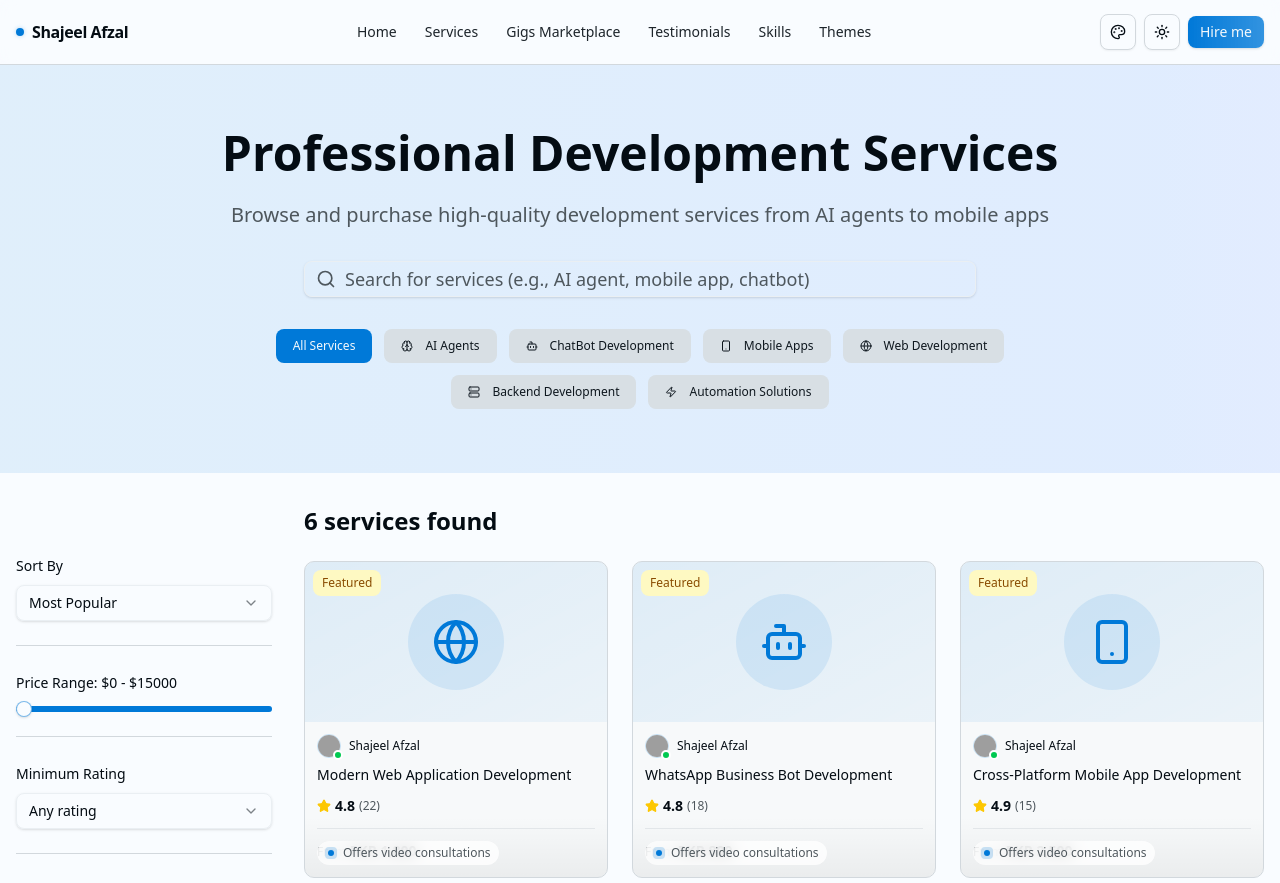
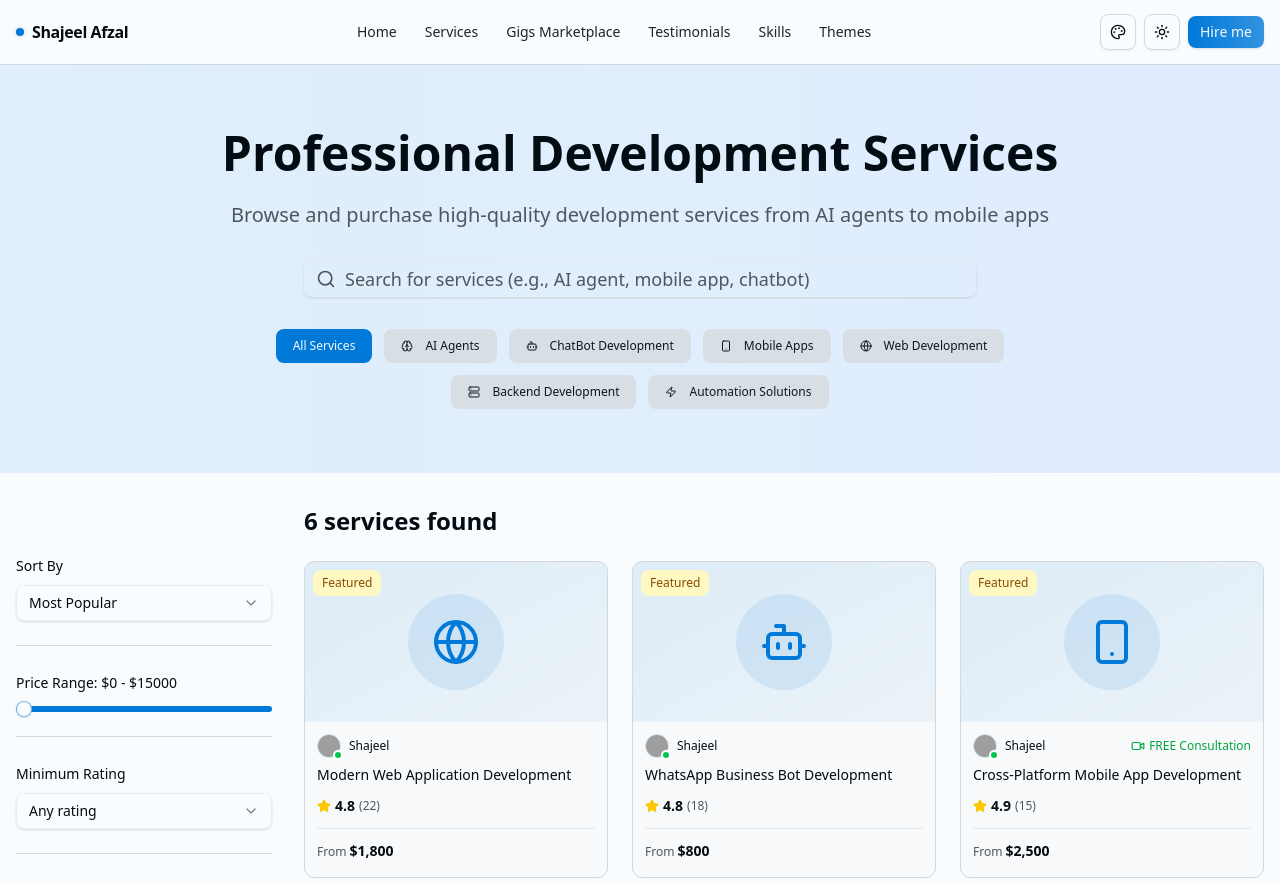
Before and after one commit to Shajeel-Afzal/ShajeelAfzal_NextJS, a Next.js app: page /gigs in a window 1280 px wide. Shown: the top 883 px of the page. Built offline with nearby package versions, Linux system fonts and the light colour scheme; grey boxes are pictures that could not be loaded.

Commit message:
Enhance GigCardV2 component with free consultation badge and update gig data structure to include freeConsultation property

```diff
--- a/src/app/gigs/components/gig-card-v2.tsx
+++ b/src/app/gigs/components/gig-card-v2.tsx
@@ -1,6 +1,6 @@
 "use client";
 
-import { Star, Heart } from "lucide-react";
+import { Star, Heart, Video } from "lucide-react";
 import { Badge } from "@/components/ui/badge";
 import { Gig } from "@/types/gigs";
 import Link from "next/link";
@@ -42,7 +42,8 @@ export function GigCardV2({ gig }: GigCardV2Props) {
         {/* Content */}
         <div className="p-3">
           {/* Profile Section */}
-          <div className="flex items-center gap-2 mb-2">
+          <div className="flex items-center justify-between mb-2">
+            <div className="flex items-center gap-2">
               <div className="relative">
                 <Image
                   src="/images/shajeel_afzal.png"
@@ -54,9 +55,14 @@ export function GigCardV2({ gig }: GigCardV2Props) {
                 />
                 <div className="absolute -bottom-0.5 -right-0.5 w-2.5 h-2.5 bg-green-500 rounded-full border-2 border-white"></div>
               </div>
-            <div>
-              <p className="text-xs font-medium text-foreground">Shajeel Afzal</p>
+              <p className="text-xs font-medium text-foreground">Shajeel</p>
             </div>
+            {gig.freeConsultation && (
+              <div className="flex items-center gap-1">
+                <Video className="h-3.5 w-3.5 text-green-600" />
+                <span className="text-xs font-medium text-green-600">FREE Consultation</span>
+              </div>
+            )}
           </div>
 
           {/* Title */}
@@ -74,18 +80,12 @@ export function GigCardV2({ gig }: GigCardV2Props) {
           {/* Price */}
           <div className="border-t border-border/50 pt-3">
             <div className="text-xs text-muted-foreground mb-1">
-              From <span className="text-sm font-bold text-foreground">PKR {gig.startingPrice.toLocaleString()}</span>
+              From <span className="text-sm font-bold text-foreground">
+                ${gig.startingPrice.toLocaleString()}
+                {gig.pricingModel === 'hourly' && ' / hr'}
+                {gig.pricingModel === 'monthly' && ' / month'}
+              </span>
             </div>
-          </div>
-        </div>
-
-        {/* Video Consultation Badge - Bottom */}
-        <div className="absolute bottom-0 left-0 right-0 bg-gradient-to-t from-black/5 to-transparent p-3 pt-6">
-          <div className="flex items-center gap-1.5 text-xs text-muted-foreground bg-white/80 backdrop-blur-sm rounded-full px-2 py-1 w-fit">
-            <div className="w-3 h-3 rounded bg-primary/20 flex items-center justify-center">
-              <div className="w-1.5 h-1.5 bg-primary rounded-full"></div>
-            </div>
-            <span>Offers video consultations</span>
           </div>
         </div>
       </div>
--- a/src/app/globals.css
+++ b/src/app/globals.css
@@ -214,7 +214,12 @@
       transform: translateY(0);
     }
   }
-}
+
+  --animate-gradient: gradient 8s linear infinite
+;
+  @keyframes gradient {
+  to {
+    background-position: var(--bg-size, 300%) 0;}}}
 
 :root {
   --radius: 0.625rem;
--- /dev/null
+++ b/src/components/magicui/animated-gradient-text.tsx
@@ -0,0 +1,37 @@
+import { cn } from "@/lib/utils";
+import { ComponentPropsWithoutRef } from "react";
+
+export interface AnimatedGradientTextProps
+  extends ComponentPropsWithoutRef<"div"> {
+  speed?: number;
+  colorFrom?: string;
+  colorTo?: string;
+}
+
+export function AnimatedGradientText({
+  children,
+  className,
+  speed = 1,
+  colorFrom = "#ffaa40",
+  colorTo = "#9c40ff",
+  ...props
+}: AnimatedGradientTextProps) {
+  return (
+    <span
+      style={
+        {
+          "--bg-size": `${speed * 300}%`,
+          "--color-from": colorFrom,
+          "--color-to": colorTo,
+        } as React.CSSProperties
+      }
+      className={cn(
+        `inline animate-gradient bg-gradient-to-r from-[var(--color-from)] via-[var(--color-to)] to-[var(--color-from)] bg-[length:var(--bg-size)_100%] bg-clip-text text-transparent`,
+        className,
+      )}
+      {...props}
+    >
+      {children}
+    </span>
+  );
+}
--- /dev/null
+++ b/src/components/magicui/text-animations/animated-gradient-text.tsx
@@ -0,0 +1,42 @@
+"use client";
+
+import { ComponentPropsWithoutRef, CSSProperties, FC } from "react";
+import { cn } from "@/lib/utils";
+
+export interface AnimatedGradientTextProps
+  extends ComponentPropsWithoutRef<"span"> {
+  speed?: number;
+  colorFrom?: string;
+  colorTo?: string;
+}
+
+export const AnimatedGradientText: FC<AnimatedGradientTextProps> = ({
+  children,
+  className,
+  speed = 1,
+  colorFrom = "#ffaa40",
+  colorTo = "#9c40ff",
+  ...props
+}) => {
+  return (
+    <span
+      style={
+        {
+          "--color-from": colorFrom,
+          "--color-to": colorTo,
+          "--bg-size": "300%",
+          "--animation-duration": `${8 / speed}s`,
+        } as CSSProperties
+      }
+      className={cn(
+        "inline-block bg-gradient-to-r from-[var(--color-from)] via-[var(--color-to)] to-[var(--color-from)]",
+        "bg-[length:var(--bg-size)_100%] bg-clip-text text-transparent",
+        "animate-gradient bg-gradient-to-r",
+        className,
+      )}
+      {...props}
+    >
+      {children}
+    </span>
+  );
+};
--- a/src/data/gigs.ts
+++ b/src/data/gigs.ts
@@ -222,7 +222,8 @@ export const gigs: Gig[] = [
     reviews: sampleReviews,
     icon: Brain,
     featured: true,
-    startingPrice: 1500
+    startingPrice: 1500,
+    freeConsultation: true
   },
 
   // ChatBot Development
@@ -346,7 +347,8 @@ export const gigs: Gig[] = [
     reviews: sampleReviews.slice(0, 2),
     icon: Bot,
     featured: true,
-    startingPrice: 800
+    startingPrice: 800,
+    freeConsultation: false
   },
 
   // Mobile Apps
@@ -474,7 +476,8 @@ export const gigs: Gig[] = [
     reviews: sampleReviews,
     icon: Smartphone,
     featured: true,
-    startingPrice: 2500
+    startingPrice: 2500,
+    freeConsultation: true
   },
 
   // Web Development
@@ -603,7 +606,8 @@ export const gigs: Gig[] = [
     reviews: sampleReviews.slice(0, 3),
     icon: Globe,
     featured: true,
-    startingPrice: 1800
+    startingPrice: 1800,
+    freeConsultation: false
   },
 
   // Backend Development
@@ -728,7 +732,8 @@ export const gigs: Gig[] = [
     reviews: sampleReviews.slice(0, 2),
     icon: Server,
     featured: false,
-    startingPrice: 1200
+    startingPrice: 1200,
+    freeConsultation: false
   },
 
   // Automation Solutions
@@ -851,7 +856,8 @@ export const gigs: Gig[] = [
     reviews: sampleReviews.slice(0, 1),
     icon: Zap,
     featured: false,
-    startingPrice: 800
+    startingPrice: 800,
+    freeConsultation: false
   }
 ];
 
--- a/src/types/gigs.ts
+++ b/src/types/gigs.ts
@@ -66,6 +66,7 @@ export interface Gig {
   standardTier: ServiceTier;
   premiumTier: ServiceTier;
   addOns: AddOnService[];
+  freeConsultation: boolean;
 
   // Content
   mediaGallery: MediaItem[];
```
Lines whose indentation alone changed are shown as unchanged.
